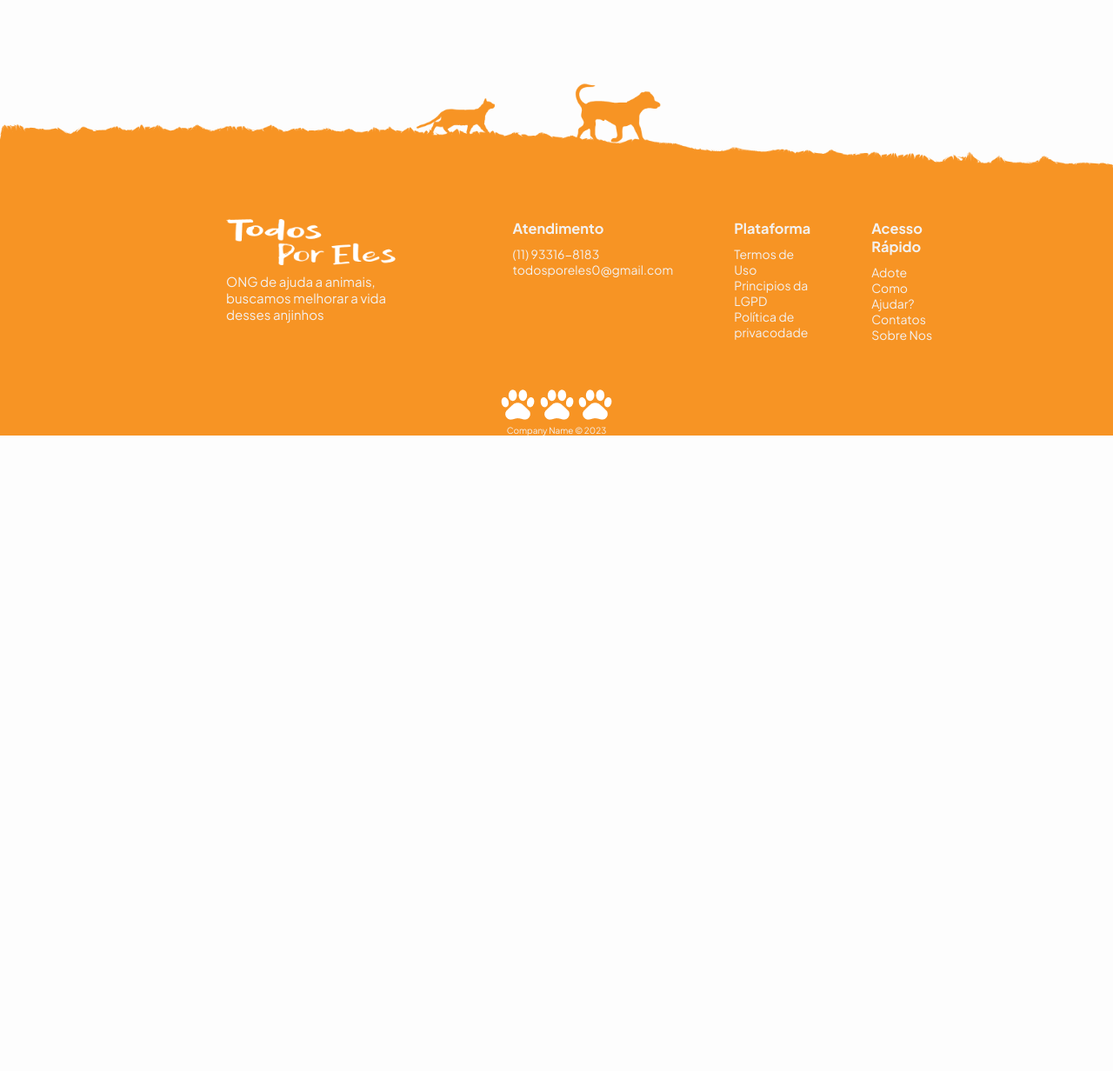
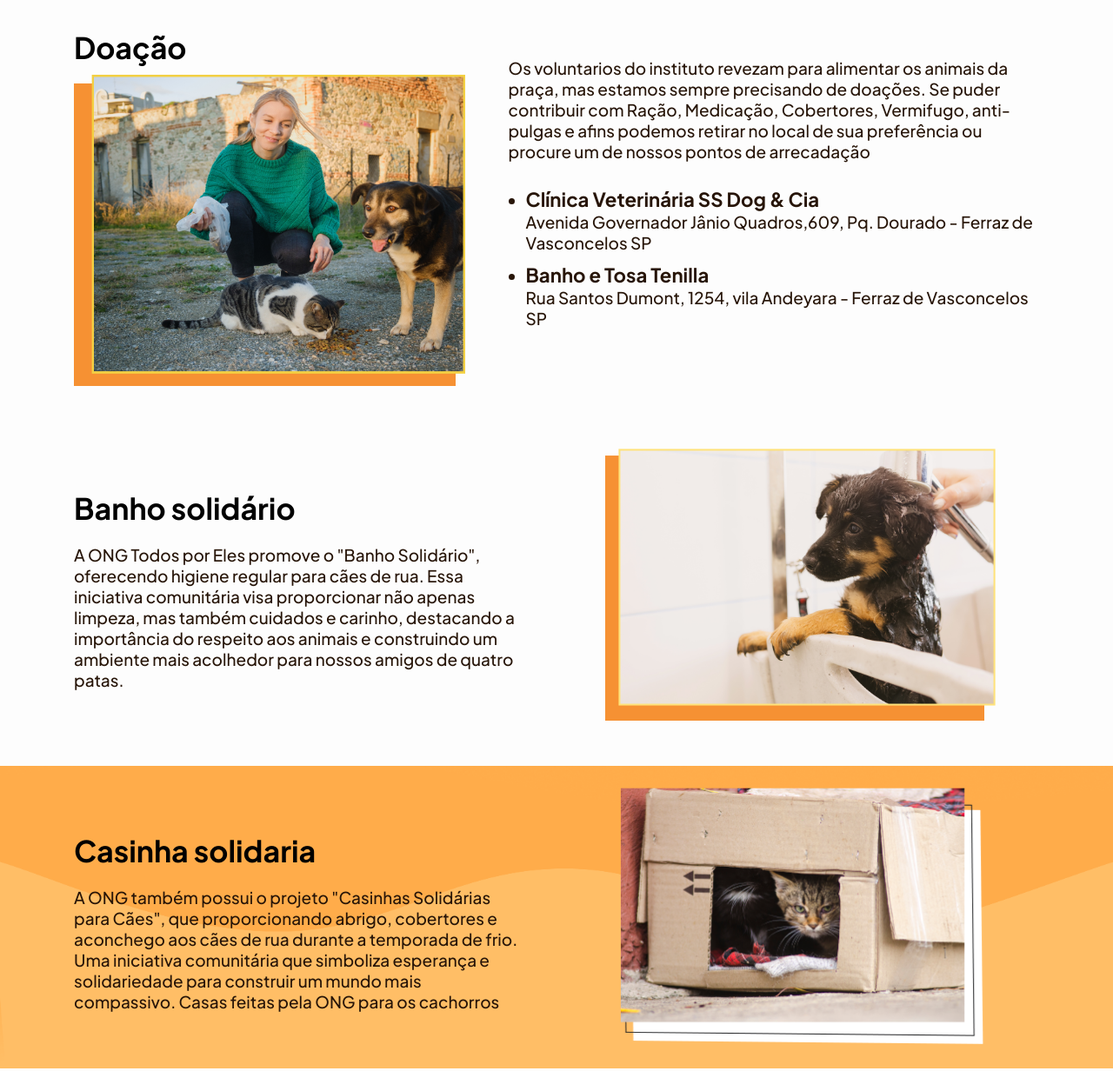
Before and after one commit to melissaJll/todos-por-eles, a plain HTML site: page como-ajudar.html in a window 1280 px wide. Shown: the part 834-2066 px from the top of the page at 87% size. Before the commit the page ends 1335 px from the top, so only its background shows below. Drawn offline with nearby package versions, Linux system fonts and the light colour scheme.

Commit message:
Página como ajudar

```diff
--- a/como-ajudar.html
+++ b/como-ajudar.html
@@ -1,5 +1,6 @@
 <!DOCTYPE html>
 <html lang="en">
+
 <head>
   <meta charset="UTF-8" />
   <meta http-equiv="X-UA-Compatible" content="IE=edge" />
@@ -7,17 +8,17 @@
   <title>Adoção - Todos Por Eles</title>
   <link rel="stylesheet" href="https://unpkg.com/aos@next/dist/aos.css" />
   <link rel="shortcut icon" href="img/fav-icon-pet.png" type="image/x-icon">
-      <link rel="stylesheet" href="css/home.css"/>
-      <link rel="stylesheet" href="css/adocao.css"/>
+  <link rel="stylesheet" href="css/home.css" />
+
+  <link rel="stylesheet" href="css/como-ajudar.css" />
 
 </head>
+
 <body>
   <header class="info-bg">
     <div class="limitador">
       <h1>
-              <a id="logo-menu" href="index.html"
-                ><img src="img/logo-menu.png" alt="Logo"
-              /></a>
+        <a id="logo-menu" href="index.html"><img src="img/logo-menu.png" alt="Logo" /></a>
       </h1>
       <nav>
         <h2>
@@ -35,20 +36,88 @@
   </header>
 
   <main>
+
     <article class="destaque-adocao">
       <div class="destaque-texto">
-                <h2 >Como-ajudar</h2>
-                <p>Lorem ipsum dolor sit amet consectetur adipisicing elit. Amet tempora quo deserunt aperiam rerum voluptatibus. Lorem ipsum dolor sit amet consectetur adipisicing.</p>
+        <h2>Como-ajudar</h2>
+        <p>Doe para ajudar cães que precisam de apoio. Aceitamos pix e transferências bancárias.
+          Apoie por: 11984639721 ou transfira para Pix: 46.677.822/0001-02.</p>
       </div>
     </article>
 
 
+    <div class="section-banner limitador">
+      <div class="img-field">
+        <div class="title-field">
+          <h4 class="title">Doação</h4>
+        </div>
+        <img src="img/doacao.png" alt="">
+      </div>
+      <div class="text-field">
+       <p> <!-- As organizações não governamentais (ONGs) dedicadas ao bem-estar animal desempenham um papel crucial na proteção, resgate e defesa dos direitos dos animais. Essas instituições se esforçam para criar um mundo onde os animais sejam tratados com compaixão e dignidade. <br> -->
+        Os voluntarios do instituto revezam para alimentar os animais da praça, mas estamos sempre precisando de doações. Se puder contribuir com Ração, Medicação, Cobertores, Vermifugo, anti-pulgas e afins podemos retirar no local de sua preferência ou procure um de nossos pontos de arrecadação</p>
+        <ul>
+          <li>
+            <h3>Clínica Veterinária SS Dog & Cia</h3>
+            <p>Avenida Governador Jânio Quadros,609, Pq. Dourado - Ferraz de Vasconcelos SP</p>
+          </li>
+          <li>
+            <h3>Banho e Tosa Tenilla</h3>
+            <p>Rua Santos Dumont, 1254, vila Andeyara - Ferraz de Vasconcelos SP</p>
+          </li>
+        </ul>
+      </div>
+    </div>
+
+    <div class=" section-banner section2 limitador">
+      <div class="text-field">
+        <div class="title-field">
+          <h4 class="title">Banho solidário</h4>
+        </div>
+        <p>A ONG Todos por Eles promove o "Banho Solidário", oferecendo higiene regular para cães de rua. Essa
+          iniciativa comunitária visa proporcionar não apenas limpeza, mas também cuidados e carinho, destacando a
+          importância do respeito aos animais e construindo um ambiente mais acolhedor para nossos amigos de quatro
+          patas.</p>
+      </div>
+      <div class="img-field">
+        <img src="img/banho.png" alt="">
+      </div>
+    </div>
 
 
+    <!-- <div class="title-field">
+      <h4 class="title">Casinha solidaria</h4>
+    </div>
+    <div class="last-section">
+      <div class="card">
+        <div class="circle-field">
+          <div class="circle"></div>
+        </div>
+        <p>A ONG Todos por Eles cria "Casinhas Solidárias para Cães", proporcionando abrigo, cuidados veterinários e
+          carinho a cães de rua. Uma iniciativa comunitária que simboliza esperança e solidariedade para construir um
+          mundo mais compassivo. Casas feitas pela ONG para os cachorros
+        </p>
+      </div> -->
+      <div class="section3">
+        <div class="limitador section-banner section2">
+          <div class="text-field">
+            <div class="title-field">
+              <h4 class="title">Casinha solidaria</h4>
+            </div>
+            <p>A ONG também possui o projeto "Casinhas Solidárias para Cães", que proporcionando abrigo, cobertores e
+              aconchego aos cães de rua durante a temporada de frio. Uma iniciativa comunitária que simboliza esperança e solidariedade para construir um
+              mundo mais compassivo. Casas feitas pela ONG para os cachorros</p>
+          </div>
+          <div class="img-field">
+            <img src="img/casinha.png" alt="">
+          </div>
+        </div>
+      </div>
 
 
     <div id="btnInstagram">
-            <a target="_blank/" href="https://www.instagram.com/todosporeles_/"><img src="img/icon-instagram-fixo.png" alt=""></a>
+      <a target="_blank/" href="https://www.instagram.com/todosporeles_/"><img src="img/icon-instagram-fixo.png"
+          alt=""></a>
     </div>
   </main>
 
@@ -91,12 +160,11 @@
       <div class="redes-sociais">
         <a href="#" class="icon-instagram"><img src="img/patinha.png" alt=""></a>
         <a href="#" class="icon-facebook"><img src="img/patinha.png" alt=""></i></a><a href="#">
-            <a href="#"class="icon-git"><img src="img/patinha.png" alt=""></a>
+          <a href="#" class="icon-git"><img src="img/patinha.png" alt=""></a>
       </div>
       <p class="copyright">Company Name © 2023</p>
     </div>
   </footer>
-    <script src="js/toggle-switch.js"></script>
   <script src="js/menu.js"></script>
   <div vw class="enabled">
     <div vw-access-button class="active"></div>
--- a/css/como-ajudar.css
+++ b/css/como-ajudar.css
@@ -1,18 +1,19 @@
-
 body {
   background-color: #fdfdfd;
+  color: #271508;
+
   /* background-color: #f5c359;  */
 }
 
 
 
 /* Banner Destaque */
-.destaque-adocao{
-    background-image: url(../img/banner-adote.png);
+.destaque-adocao {
+  background-image: url(../img/banner-como-ajudar.png);
   background-size: cover;
   background-repeat: no-repeat;
   background-position: center;
-    height: 93vh;
+  height: 94vh;
 
   display: flex;
   justify-content: center;
@@ -23,18 +24,15 @@ body {
 
 }
 
-.destaque-texto{
+.destaque-texto {
   margin: 0 auto;
   max-width: 1000px;
-    color: #1b1816;
-    width: calc(
-      100% - 100px
-    );
+  width: calc(100% - 100px);
   color: #271508;
 
 }
 
-.destaque-adocao p{
+.destaque-adocao p {
   line-height: var(--line-height-secondary);
   letter-spacing: var(--letter-spacing);
   max-width: 700px;
@@ -49,3 +47,132 @@ font-size: clamp(2rem, 10vw, 6.3rem);
   max-width: 735px;
   margin: 24px 0;
 }
+
+
+
+
+.section-banner {
+  padding: 20px;
+  display: flex;
+  justify-content: center;
+  align-items: center;
+  margin: auto;
+}
+
+.section-banner .img-field {
+  max-width: 45%;
+}
+
+.section-banner .img-field img {
+  width: 90%;
+  height: 100%;
+}
+
+.section-banner .title-field .title {
+  color: black !important;
+  font-size: 34px;
+  margin: 10px 0;
+}
+
+.section-banner .text-field {
+  width: 60%;
+  display: flex;
+  flex-wrap: wrap;
+  align-items: center;
+  justify-content: center;
+}
+
+.section-banner .text-field p {
+  font-weight: 500;
+  font-size: 19px;
+}
+.text-field ul{
+  margin: 18px auto 15px 20px;
+  font-weight: 500;
+  font-size: 19px;
+}
+.text-field ul li{
+  margin: 11px auto;
+}
+.section2{
+  margin-top: 30px;
+}
+
+.section2 .text-field{
+  display: flex;
+  flex-direction: column;
+  justify-content: start;
+  margin-right: 100px;
+}
+
+.section2 .text-field .title-field{
+  display: flex;
+  width: 100%;
+  justify-content: start !important;
+  align-items: center;
+}
+
+.section2 .text-field p{
+  margin-top: 10px;
+}
+.section3{
+  background-image: url(../img/wave-sobre.png);
+  background-size: cover;
+  background-repeat: no-repeat;
+  background-position: center;
+
+}
+
+.title-field .title {
+  color: black !important;
+  font-size: 34px;
+  margin: 10px 0 0px 85px;
+}
+
+@media screen and (max-width:800px){
+  .section-banner{
+    flex-direction: column;
+    justify-content: center;
+    padding: 5px;
+  }
+  .section-banner .img-field img {
+    max-width: 100%;
+    max-height: 100%;
+  }
+  .section-banner .img-field {
+    justify-content: center;
+    max-width: 100%;
+    margin: 15px auto;
+  }
+
+
+.section-banner .text-field {
+  width: 100%;
+  display: flex;
+  align-items: center;
+  justify-content: center;
+  margin: auto;
+}
+  .section-banner .text-field p {
+    color: #532304;
+    font-weight: 500;
+    font-size: 22px;
+    margin-top: 10px;
+  }
+
+  /* .section2 .text-field{
+    margin: 0 0 40px 0;
+  }
+  .section2 .img-field{
+    margin-bottom: 50px;
+  }
+
+  .title-field .title{
+    text-align: center;
+    margin:0 ;
+  }
+  .last-section{
+    flex-direction: column;
+    gap: 50px;
+  } */
+}
--- a/css/home.css
+++ b/css/home.css
@@ -13,9 +13,6 @@
   --tertiary-color: #e7cc6b;
   --quaternary-color: #f3f1f0;
   --quinary-color: #39394a;
-  --senary-color: #121229;
-  --octonary-color: #67b0cf;
-  --bottun-hover-dark: #394d64;
   --letter-spacing: 0.8px;
   --margin-primary: 11.5rem;
 }
@@ -64,7 +61,7 @@ button {
 
 .limitador {
   margin: 0 auto;
-  max-width: 1200px;
+  max-width: 1150px;
   width: calc(
     100% - 100px
   ); /* a largura é a largura total menos 100px (50px para cada lado) */
--- a/css/sobre-nos.css
+++ b/css/sobre-nos.css
@@ -130,8 +130,9 @@ margin: 24px 0;
 }
 
 .text-contatos{
-  font-size: 2rem;
-  width: 72%;
+  font-weight: 500;
+  font-size: 20px;
+  width: 78%;
 }
 
 .text-contatos img{
@@ -148,7 +149,6 @@ margin: 24px 0;
   flex-wrap: wrap;
   justify-content: space-evenly;
   margin: auto;
-  width: 83%;
 }
 
 .galeria-ong img{
```
Also changed, not shown: sobre-nos.html (+1 -1 lines), img/banho.png (added), img/banner-como-ajudar.png (added), img/casinha.png (added), img/doacao.png (added), img/wave-sobre.png (added), 1 other file. Lines whose indentation alone changed are shown as unchanged.
